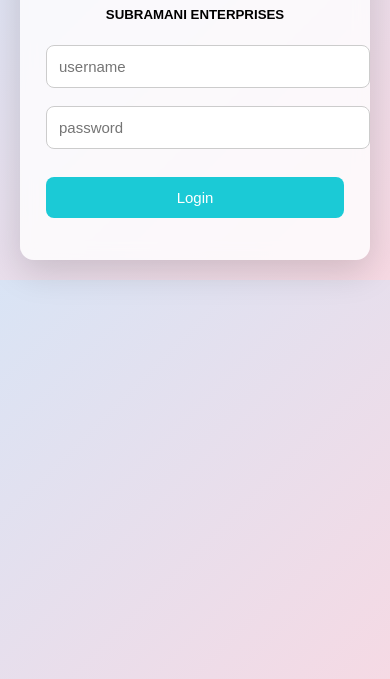
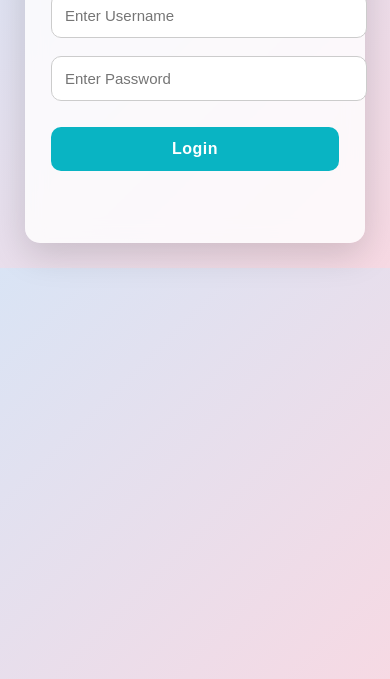
Before and after one commit to vijay-techh/sdffsda, a website: page index.html in a window 390 px wide. Shown: the part 165-844 px from the top of the page. Drawn offline with Linux system fonts and the light colour scheme.

Commit message:
Update index.html

```diff
--- a/index.html
+++ b/index.html
@@ -1,149 +1,135 @@
 <!DOCTYPE html>
-<html>
+<html lang="en">
 <head>
 <meta charset="utf-8" />
+<meta name="viewport" content="width=device-width, initial-scale=1.0" />
 <title>Login</title>
+
 <style>
-  body{
-    font-family:Arial;
-    display:flex;
-    justify-content:center;
-    align-items:center;
-    height:100vh;
-    background:linear-gradient(135deg,#d9e4f5,#f7d9e3);
-    margin:0;
-  }
-
-  .login{
-    background:#ffffffcc;
-    padding:32px;
-    border-radius:16px;
-    box-shadow:0 12px 35px rgba(0,0,0,0.15);
-    width:340px;
-    backdrop-filter:blur(8px);
-    animation:fadeIn 0.6s ease forwards;
-  }
-
-  h2{
-    text-align:center;
-    margin-bottom:20px;
-    font-weight:700;
-  }
-
-  input{
-    width:100%;
-    padding:12px;
-    border:1px solid #ccc;
-    border-radius:8px;
-    font-size:15px;
-    outline:none;
-    transition:0.3s;
-  }
-
-  input:focus{
-    border-color:#1bcad6;
-    box-shadow:0 0 6px rgba(106,90,205,0.4);
-  }
-
-  button{
-    width:100%;
-    padding:12px;
-    background:#1bcad6;
-    color:#fff;
-    border:none;
-    border-radius:8px;
-    cursor:pointer;
-    font-size:16px;
-    margin-top:10px;
-    transition:0.3s;
-  }
-
-  button:hover{
-    background:#1bcad6;
-  }
-
-  #msg{
-    margin-top:10px;
-    text-align:center;
-    font-weight:bold;
-  }
-
-  @keyframes fadeIn{
-    from{opacity:0;transform:translateY(20px);}
-    to{opacity:1;transform:translateY(0);}
-  }
-  /* 📱 Mobile Responsive */
-@media (max-width: 480px) {
   body {
-    padding: 20px;
-    height: auto;
-    align-items: flex-start;
+    font-family: Arial, sans-serif;
+    display: flex;
+    justify-content: center;
+    align-items: center;
+    height: 100vh;
+    background: linear-gradient(135deg, #d9e4f5, #f7d9e3);
+    margin: 0;
+    padding: 0;
   }
 
   .login {
+    background: #ffffffcc;
+    padding: 32px;
+    border-radius: 18px;
+    box-shadow: 0 12px 35px rgba(0, 0, 0, 0.15);
     width: 100%;
-    max-width: 360px;
-    padding: 26px;
-    margin-top: 60px;
-    border-radius: 14px;
+    max-width: 350px;
+    backdrop-filter: blur(10px);
+    animation: fadeIn 0.6s ease forwards;
   }
 
   h2 {
-    font-size: 22px;
+    text-align: center;
+    margin: 0 0 6px 0;
+    font-weight: 700;
+    font-size: 24px;
   }
 
-  input, button {
-    font-size: 15px;
-    padding: 12px;
-  }
-}
-/* 📱 Mobile Responsive */
-@media (max-width: 480px) {
-  body {
-    padding: 20px;
-    height: auto;
-    align-items: flex-start;
+  h5 {
+    text-align: center;
+    margin: 0 0 20px 0;
+    color: #444;
+    font-weight: 600;
+    letter-spacing: 0.5px;
   }
 
-  .login {
+  input {
     width: 100%;
-    max-width: 360px;
-    padding: 26px;
-    margin-top: 60px;
-    border-radius: 14px;
+    padding: 13px;
+    border: 1px solid #ccc;
+    border-radius: 10px;
+    font-size: 15px;
+    outline: none;
+    transition: 0.3s ease-in-out;
   }
 
-  h2 {
-    font-size: 22px;
+  input:focus {
+    border-color: #09b4c3;
+    box-shadow: 0 0 6px rgba(0, 196, 204, 0.35);
   }
 
-  input, button {
-    font-size: 15px;
-    padding: 12px;
+  button {
+    width: 100%;
+    padding: 13px;
+    background: #09b4c3;
+    color: #fff;
+    border: none;
+    border-radius: 10px;
+    cursor: pointer;
+    font-size: 16px;
+    margin-top: 8px;
+    transition: 0.3s;
+    font-weight: 600;
+    letter-spacing: 0.5px;
   }
-}
 
+  button:hover {
+    background: #0795a1;
+  }
 
+  #msg {
+    margin-top: 10px;
+    text-align: center;
+    font-weight: bold;
+    color: red;
+    height: 20px;
+  }
+
+  /* Animation */
+  @keyframes fadeIn {
+    from { opacity: 0; transform: translateY(25px); }
+    to { opacity: 1; transform: translateY(0); }
+  }
+
+  /* Responsive */
+  @media (max-width: 480px) {
+    body {
+      align-items: flex-start;
+      padding: 25px;
+      height: auto;
+    }
+
+    .login {
+      margin-top: 40px;
+      padding: 26px;
+      border-radius: 15px;
+    }
+
+    h2 {
+      font-size: 22px;
+    }
+  }
 </style>
+
 </head>
+<body>
 
-<body>
 <div class="login">
   <h2>Login</h2>
-  <h5> <center> SUBRAMANI ENTERPRISES</center></h5>
+  <h5>SUBRAMANI ENTERPRISES</h5>
 
-  <input id="username" placeholder="username" /><br><br>
-  <input id="password" type="password" placeholder="password" /><br><br>
+  <input id="username" placeholder="Enter Username" /><br><br>
+  <input id="password" type="password" placeholder="Enter Password" /><br><br>
 
-  <button onclick="login()">Login </button>
+  <button onclick="login()">Login</button>
 
-  <p id="msg" style="color:red"></p>
+  <p id="msg"></p>
 </div>
 
 <script>
 async function login() {
-  const u = document.getElementById("username").value;
-  const p = document.getElementById("password").value;
+  const u = document.getElementById("username").value.trim();
+  const p = document.getElementById("password").value.trim();
 
   if (u === "admin" && p === "1234") {
     window.location.href = "home.html";
```
